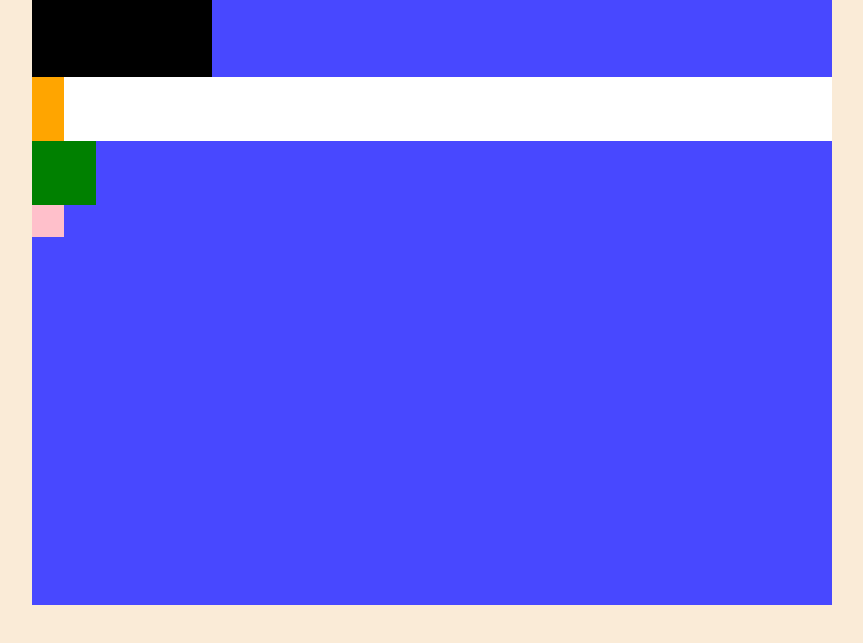
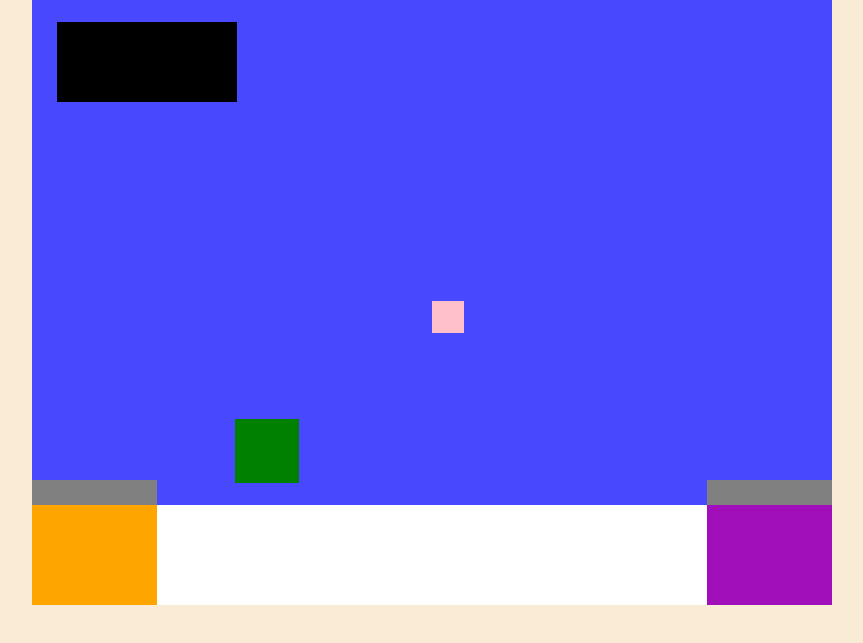
Before and after one commit to AlexJeBoyy/Point-and-click, a plain HTML site: page index.html in a window 1280 px wide. Shown: the part 91-734 px from the top of the page, without its empty margins (208-1071 px from the left). Drawn offline with Linux system fonts and the light colour scheme.

Commit message:
Fixed locations of objects

```diff
--- a/css/style.css
+++ b/css/style.css
@@ -19,26 +19,42 @@ body {
     background-color: rgb(72, 72, 255);
     grid-column-start: 2;
     grid-row-start: 2;
+    position: relative;
 }
 
 #inventoryBox {
     width: 180px;
     height: 80px;
     background-color: #000;
+    top: 25px;
+    left: 25px;
 }
 
 #dialogeBar {}
 
 #setMainDialog {
     width: 800px;
-    height: 64px;
+    height: 100px;
     background-color: white;
+    top: 508px;
+    left: 0px;
 }
 
 #mainAvatar {
-    width: 32px;
-    height: 64px;
+    width: 125px;
+    height: 125px;
     background-color: orange;
+    top: -25px;
+    left: 0px;
+
+}
+
+#mainName {
+    width: 125px;
+    height: 25px;
+    background-color: gray;
+    top: 583px;
+    left: 0px;
 }
 
 #mainSpeach {
@@ -52,21 +68,50 @@ body {
 }
 
 #counterAvatar {
-    width: 32px;
-    height: 64px;
-    background-color: purple;
+    width: 125px;
+    height: 125px;
+    background-color: rgb(161, 15, 187);
+    top: -25px;
+    right: 0px;
+}
+
+#counterName {
+    width: 125px;
+    height: 25px;
+    background-color: gray;
+    top: 583px;
+    left: 0px;
 }
 
 #squareTree {
     width: 64px;
     height: 64px;
     background-color: green;
+    top: 422px;
+    left: 203px;
 }
 
 #mainCharacter {
     width: 32px;
     height: 32px;
     background-color: pink;
+    top: 304px;
+    left: 400px;
 }
 
 #tileMap {}
+
+.background {
+    position: absolute;
+    z-index: 0;
+}
+
+.character {
+    position: absolute;
+    z-index: 100;
+}
+
+.foreground {
+    position: absolute;
+    z-index: 1000;
+}
--- a/index.html
+++ b/index.html
@@ -14,38 +14,42 @@
     </div>
     <div id="gameWindow">
         <!--Invetory box-->
-        <div id="inventoryBox">
+        <div id="inventoryBox" class="foreground">
 
         </div>
         <!--Dialog bar-->
-        <div id="dialogeBar">
-            <div id="setMainDialog">
-                <div id="mainAvatar">
+        <div id="dialogeBar" class="foreground">
+            <div id="setMainDialog" class="foreground">
+                <div id="mainAvatar" class="foreground">
+                    <div id="mainName">
+
+                    </div>
+                </div>
+                <div id="mainSpeach" class="foreground">
 
                 </div>
-                <div id="mainSpeach">
+                <div id="counterSpeach" class="foreground">
 
                 </div>
-                <div id="counterSpeach">
+                <div id="counterAvatar" class="foreground">
+                    <div id="counterName">
 
-                </div>
-                <div id="counterAvatar">
-
+                    </div>
                 </div>
             </div>
         </div>
         <!--Foreground-->
-        <div id="squareTree">
+        <div id="squareTree" class="foreground">
 
         </div>
 
         <!--Main Character-->
-        <div id="mainCharacter">
+        <div id="mainCharacter" class="character">
 
         </div>
 
         <!--Background Elements-->
-        <div id="tileMap">
+        <div id="tileMap" class="background">
 
         </div>
     </div>
```
Also changed, not shown: Plan.txt (added).
